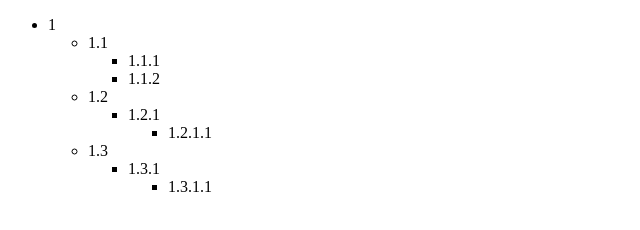
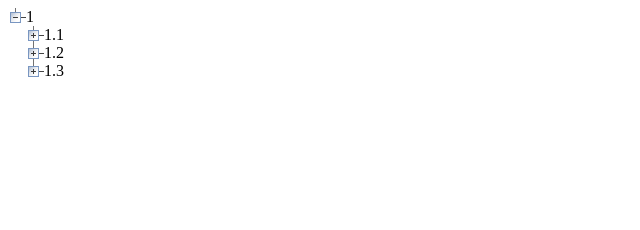
Before and after one commit to Aksana-Tsishchanka/JStree, a plain HTML site: page index.html in a window 1280 px wide. Shown: the whole page, without its empty margins (0-640 px from the left). Drawn offline with Linux system fonts and the light colour scheme.

Commit message:
CSS, images added

```diff
--- a/buildtree.js
+++ b/buildtree.js
@@ -8,15 +8,31 @@ function startBuildingTree(root) {
     var ul = document.createElement('ul');
     ul.className = 'Container';
 
-  buildTree(root, ul);
+    buildTree(root, ul, 0);
     document.body.appendChild(ul);
 }
 
-function buildTree(treeItem, htmlEl) {
+function buildTree(treeItem, htmlEl, level, isLast) {
+    level++;
 
     var li = document.createElement('li');
     li.className = 'Node';
-  li.className = 'ExpandLeaf';
+
+    //root
+    if (level == 1) {
+        li.className += ' IsRoot';
+        li.className += ' ExpandOpen';
+        li.className += ' IsLast';
+    }
+    else {
+        li.className += ' ExpandClosed';
+        //li.className += ' ExpandOpen';
+    }
+
+    if (isLast) {
+        li.className += ' IsLast'
+    }
+
 
     var divExp = document.createElement('div');
     divExp.className = 'Expand';
@@ -35,19 +51,21 @@ function buildTree(treeItem, htmlEl) {
 
         for(var i = 0; i < treeItem.children.length; i++) {
             console.log(treeItem.children[i].text);
-      buildTree(treeItem.children[i], childContainer);
+            if (i == treeItem.children.length - 1 ) {
+            isLast = true;
+            }
+            else {
+                isLast = false;
             }
 
+            buildTree(treeItem.children[i], childContainer, level, isLast);
+        }
     }
     else {
-    li.className = 'isLast';
+        li.className += ' isLast';
+        li.className += ' ExpandLeaf';
         return;
     }
-/*
-var content = document.createTextNode(tree.text);
-  ul.appendChild(content);
-  window.document.body.appendChild(ul);
-*/
 }
 
 startBuildingTree(tree);
--- a/index.html
+++ b/index.html
@@ -2,7 +2,7 @@
 <html>
     <head>
 	   <title>Build JSTree</title>
-
+	   <link rel="stylesheet" href="style.css"/>
     </head>
     <body>
 
--- /dev/null
+++ b/style.css
@@ -0,0 +1,74 @@
+.Container {
+    padding: 0;
+    margin: 0;
+}
+
+.Container li {
+    list-style-type: none;
+}
+
+
+
+/* indent for all tree children excepts root */
+.Node {
+    background-image : url(img/i.gif);
+    background-position : top left;
+    background-repeat : repeat-y;
+    margin-left: 18px;
+    zoom: 1;
+}
+
+.IsRoot {
+    margin-left: 0;
+}
+
+
+/* left vertical line (grid) for all nodes */
+.IsLast {
+    background-image: url(img/i_half.gif);
+    background-repeat : no-repeat;
+}
+
+.ExpandOpen .Expand {
+    background-image: url(img/expand_minus.gif);
+}
+
+/* closed is higher priority than open */
+.ExpandClosed .Expand {
+    background-image: url(img/expand_plus.gif);
+}
+
+/* highest priority */
+.ExpandLeaf .Expand {
+    background-image: url(img/expand_leaf.gif);
+}
+
+.Content {
+    min-height: 18px;
+    margin-left:18px;
+}
+
+* html  .Content {
+    height: 18px;
+}
+
+.Expand {
+    width: 18px;
+    height: 18px;
+    float: left;
+}
+
+.ExpandOpen .Container {
+    display: block;
+}
+
+.ExpandClosed .Container {
+    display: none;
+}
+
+.ExpandOpen .Expand, .ExpandClosed .Expand {
+    cursor: pointer;
+}
+.ExpandLeaf .Expand {
+    cursor: auto;
+}
```
Also changed, not shown: img/closed.gif (added), img/document.gif (added), img/expand_leaf.gif (added), img/expand_minus.gif (added), img/expand_plus.gif (added), img/i.gif (added), img/i_bhalf.gif (added), img/i_half.gif (added), img/l.gif (added), img/leaf.gif (added), img/minus.gif (added), img/open.gif (added), img/plus.gif (added), img/t.gif (added). Lines whose indentation alone changed are shown as unchanged.
